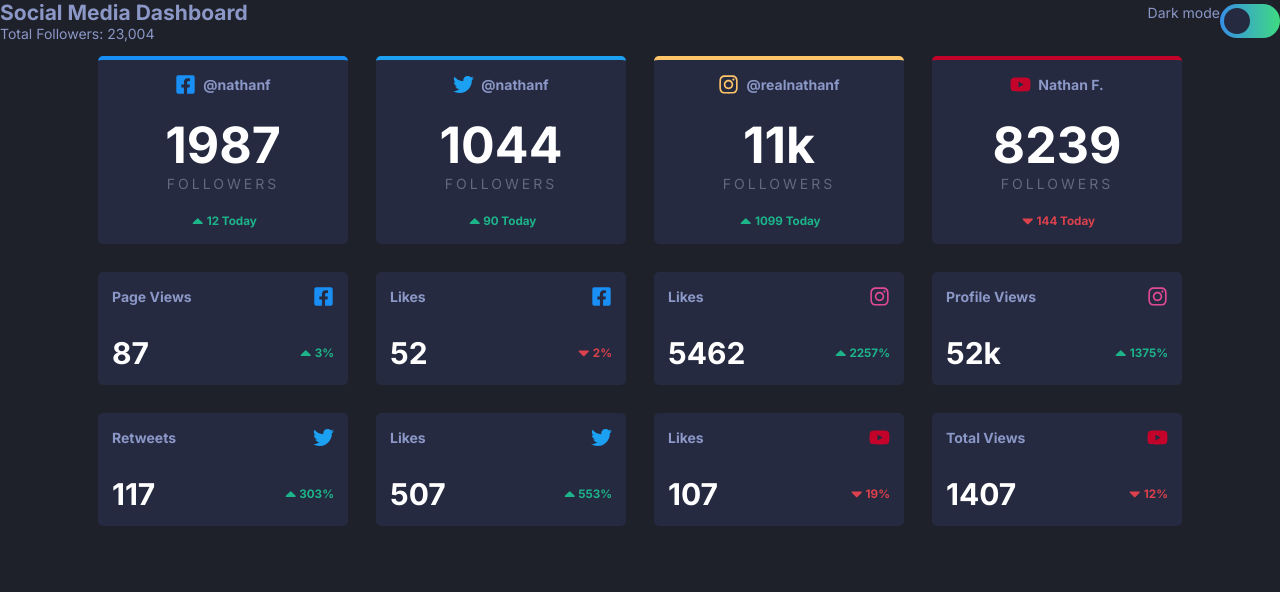
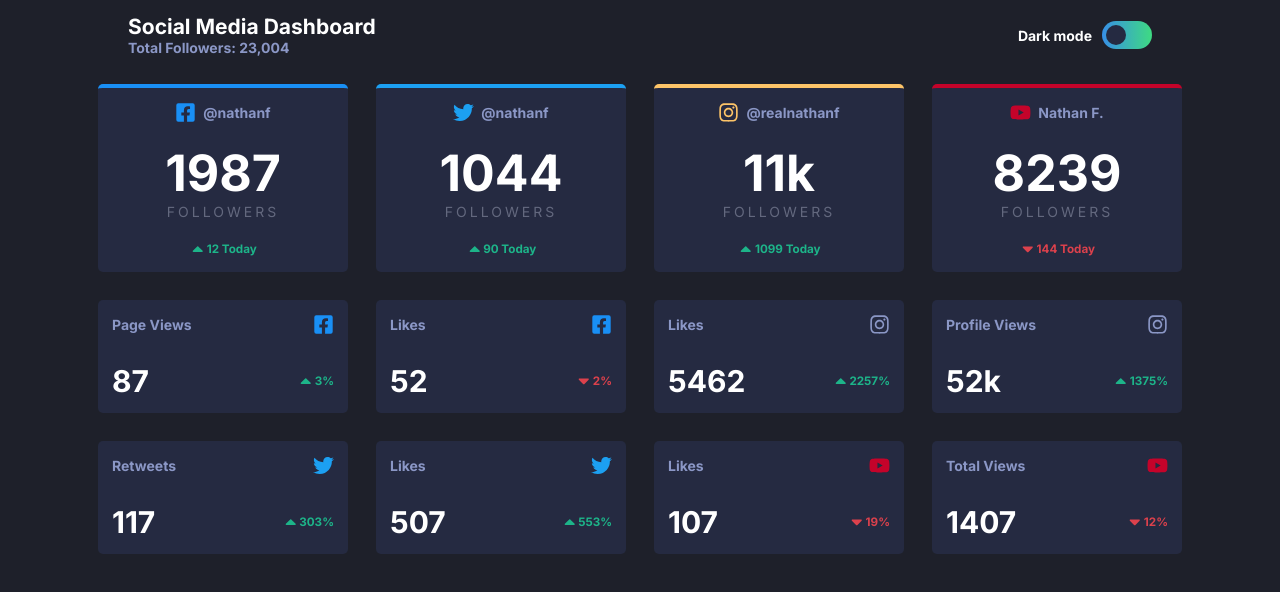
Before and after one commit to manikagnish/theme-switcher, a React (Create React App) app: page / in a window 1280 px wide. Shown: the top 592 px of the page. Built offline with nearby package versions, Linux system fonts and the light colour scheme.

Commit message:
completed navbar styling

```diff
--- a/src/Components/Navbar.js
+++ b/src/Components/Navbar.js
@@ -1,21 +1,21 @@
 import ToggleSwitch from "./ToggleSwitch";
 
-import { Flex } from "./styles/Flex.styled";
+import { Flex, FlexCol } from "./styles/Flex.styled";
 import { StyledNavbar } from "./styles/Navbar.styled";
 
 export default function Navbar() {
   return (
     <StyledNavbar>
-      <Flex justify="space-between">
+      <FlexCol justify="space-between">
         <div>
           <h1>Social Media Dashboard</h1>
           <p>Total Followers: 23,004</p>
         </div>
-        <div>
+        <Flex justify="space-between">
           <span>Dark mode</span>
           <ToggleSwitch />
-        </div>
-      </Flex>
+        </Flex>
+      </FlexCol>
     </StyledNavbar>
   );
 }
--- a/src/Components/styles/Flex.styled.js
+++ b/src/Components/styles/Flex.styled.js
@@ -7,3 +7,13 @@ export const Flex = styled.div`
   flex-direction: ${({ direction }) => direction};
   flex-wrap: wrap;
 `;
+
+export const FlexCol = styled.div`
+  display: flex;
+  align-items: center;
+  justify-content: ${({ justify }) => justify};
+
+  @media (max-width: 600px) {
+    flex-direction: column;
+  }
+`;
--- a/src/Components/styles/Global.js
+++ b/src/Components/styles/Global.js
@@ -8,10 +8,10 @@ export const GlobalStyle = createGlobalStyle`
         --clr-facebook: hsl(208, 92%, 53%);
         --clr-twitter: hsl(203, 89%, 53%);
         --clr-instagram-light: hsl(37, 97%, 70%);
-        --clr-instagram-dark: hsl(329, 70%, 58%);
+        --clr-instagram-dark: hsl(37, 97%, 70%), hsl(329, 70%, 58%);
+        --clr-instagram-gradient: hsl(329, 70%, 58%);
         --clr-youtube: hsl(348, 97%, 39%);
-        --clr-toggle-light: hsl(210, 78%, 56%);
-        --clr-toggle-dark:  hsl(146, 68%, 55%);
+        --clr-toggle-gradient: hsl(210, 78%, 56%), hsl(146, 68%, 55%);
         --clr-white: hsl(0, 0%, 100%);
 
         /* dark-theme */
@@ -39,6 +39,6 @@ export const GlobalStyle = createGlobalStyle`
         font-size: 14px;
         font-family:'Inter', sans-serif; ;
         background-color: ${(props) => props.theme.body};
-        color: ${(props) => props.theme.fontColor}
+        color: ${(props) => props.theme.fontColor};
     }
 `;
--- a/src/Components/styles/Navbar.styled.js
+++ b/src/Components/styles/Navbar.styled.js
@@ -1,3 +1,29 @@
 import styled from "styled-components";
 
-export const StyledNavbar = styled.nav``;
+export const StyledNavbar = styled.nav`
+  padding: 1em 10vw;
+  font-weight: bold;
+  color: ${(props) => props.theme.statTypeClr};
+
+  h1 {
+    color: ${(props) => props.theme.navClr};
+  }
+
+  span {
+    color: ${(props) => props.theme.navClr};
+    padding-right: 10px;
+  }
+
+  @media (max-width: 600px) {
+    div {
+      align-items: flex-start;
+    }
+    div:nth-of-type(2) {
+      align-items: center;
+      border-top: 0.5px solid var(--clr-text-blue-dark);
+      padding-top: 1em;
+      width: 100%;
+      margin-top: 1em;
+    }
+  }
+`;
--- a/src/Components/styles/ToggleSwitch.styled.js
+++ b/src/Components/styles/ToggleSwitch.styled.js
@@ -5,8 +5,8 @@ export const StyledToggleSwitch = styled.label`
   & {
     position: relative;
     display: inline-block;
-    width: 60px;
-    height: 34px;
+    width: 50px;
+    height: 28px;
   }
 
   /* Hide default HTML checkbox */
@@ -38,8 +38,8 @@ export const StyledToggleSwitch = styled.label`
   span:before {
     position: absolute;
     content: "";
-    height: 26px;
-    width: 26px;
+    height: 20px;
+    width: 20px;
     left: 4px;
     bottom: 4px;
     background-color: var(--clr-bg-card-dark);
@@ -50,11 +50,7 @@ export const StyledToggleSwitch = styled.label`
 
   input:checked + span {
     background-color: #2196f3;
-    background-image: linear-gradient(
-      to right,
-      hsl(210, 78%, 56%),
-      hsl(146, 68%, 55%)
-    );
+    background-image: linear-gradient(to right, var(--clr-toggle-gradient));
   }
 
   input:focus + span {
@@ -62,9 +58,9 @@ export const StyledToggleSwitch = styled.label`
   }
 
   input:checked + span:before {
-    -webkit-transform: translateX(26px);
-    -ms-transform: translateX(26px);
-    transform: translateX(26px);
+    -webkit-transform: translateX(20px);
+    -ms-transform: translateX(20px);
+    transform: translateX(20px);
     background-color: var(--clr-white);
   }
 `;
--- a/src/themes.js
+++ b/src/themes.js
@@ -5,6 +5,7 @@ export const lightTheme = {
   cardBgHover: "var(--clr-bg-card-light-hover)",
   countClr: "var(--clr-text-blue-light)",
   statTypeClr: "var(--clr-text-gray-light)",
+  navClr: "var(--clr-text-blue-light)",
 };
 
 export const darkTheme = {
@@ -14,4 +15,5 @@ export const darkTheme = {
   cardBgHover: "var(--clr-bg-card-dark-hover)",
   countClr: "var(--clr-white)",
   statTypeClr: "var(--clr-text-blue-dark)",
+  navClr: "var(--clr-white)",
 };
```
